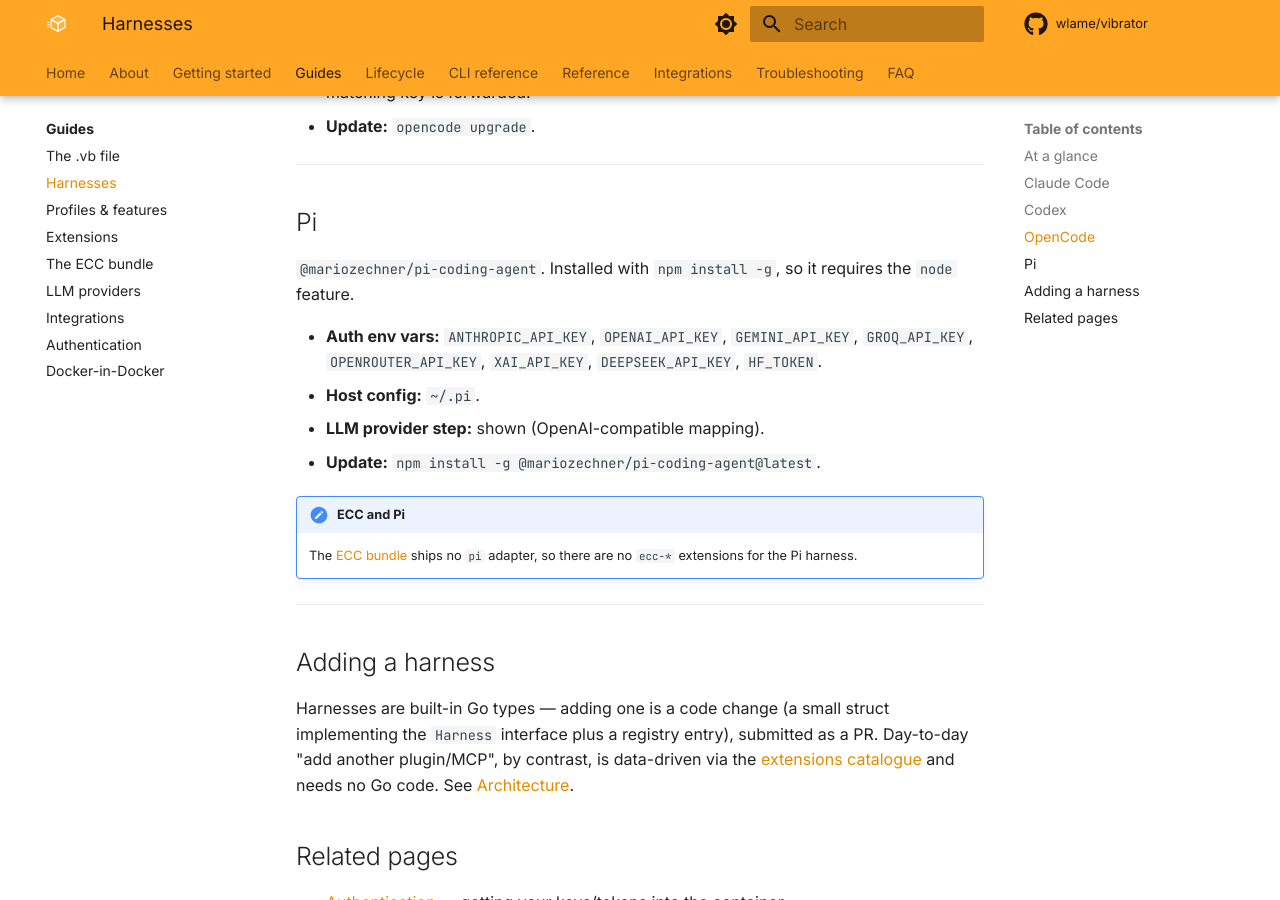
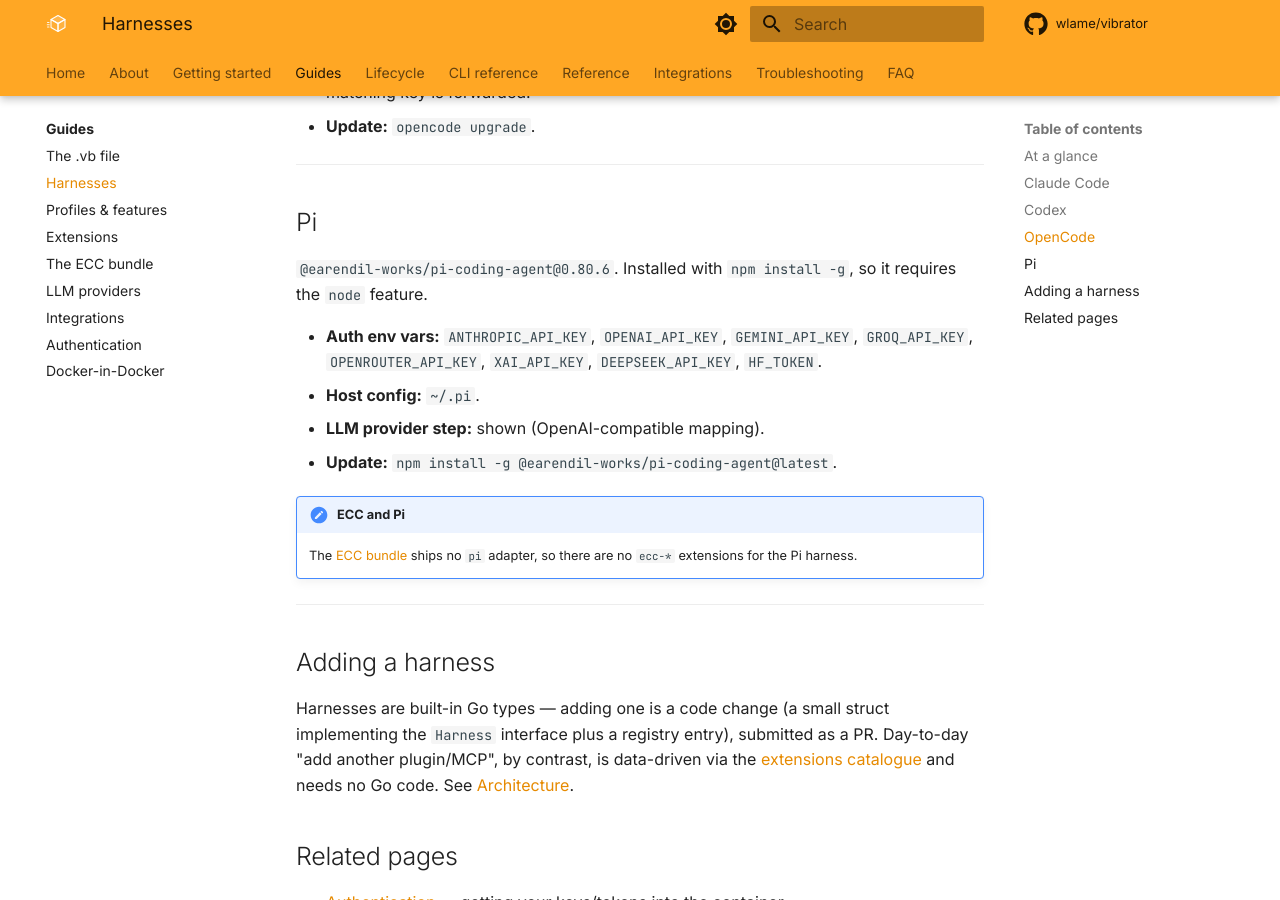
Before and after one commit to wlame/vibrator, an MkDocs documentation site: the page built from docs/guides/harnesses.md, in a window 1280 px wide and 900 px high, scrolled down 2019 px. Built offline with MkDocs 1.6.1 and Material for MkDocs 9.7.7, drawn with Linux system fonts in a browser that asks for light colours; comment, search, counter and statistics services are not loaded.

```diff
--- a/docs/guides/harnesses.md
+++ b/docs/guides/harnesses.md
@@ -77,14 +77,14 @@ Releases (architecture-aware, pinned to `0.5.0`), so it needs no base feature.
 
 ## Pi { #pi }
 
-`@mariozechner/pi-coding-agent`. Installed with `npm install -g`, so it requires the `node`
+`@earendil-works/pi-coding-agent@0.80.6`. Installed with `npm install -g`, so it requires the `node`
 feature.
 
 - **Auth env vars:** `ANTHROPIC_API_KEY`, `OPENAI_API_KEY`, `GEMINI_API_KEY`,
   `GROQ_API_KEY`, `OPENROUTER_API_KEY`, `XAI_API_KEY`, `DEEPSEEK_API_KEY`, `HF_TOKEN`.
 - **Host config:** `~/.pi`.
 - **LLM provider step:** shown (OpenAI-compatible mapping).
-- **Update:** `npm install -g @mariozechner/pi-coding-agent@latest`.
+- **Update:** `npm install -g @earendil-works/pi-coding-agent@latest`.
 
 !!! note "ECC and Pi"
     The [ECC bundle](ecc.md) ships no `pi` adapter, so there are no `ecc-*` extensions for
```
Also changed, not shown: docs/lifecycle/build.md (+1 -1 lines), docs/reference/commands/update.md (+1 -1 lines), 1 other file.
